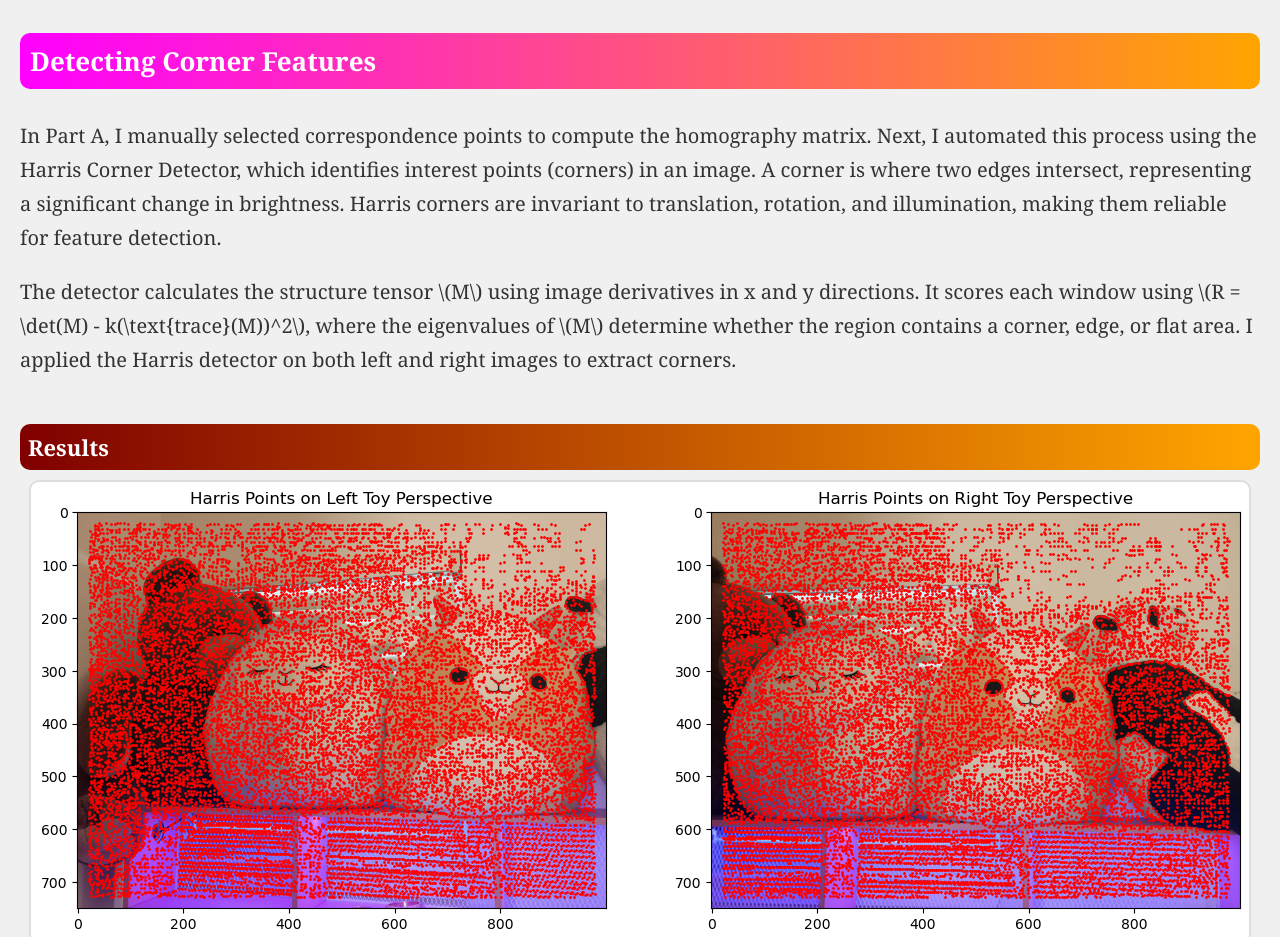
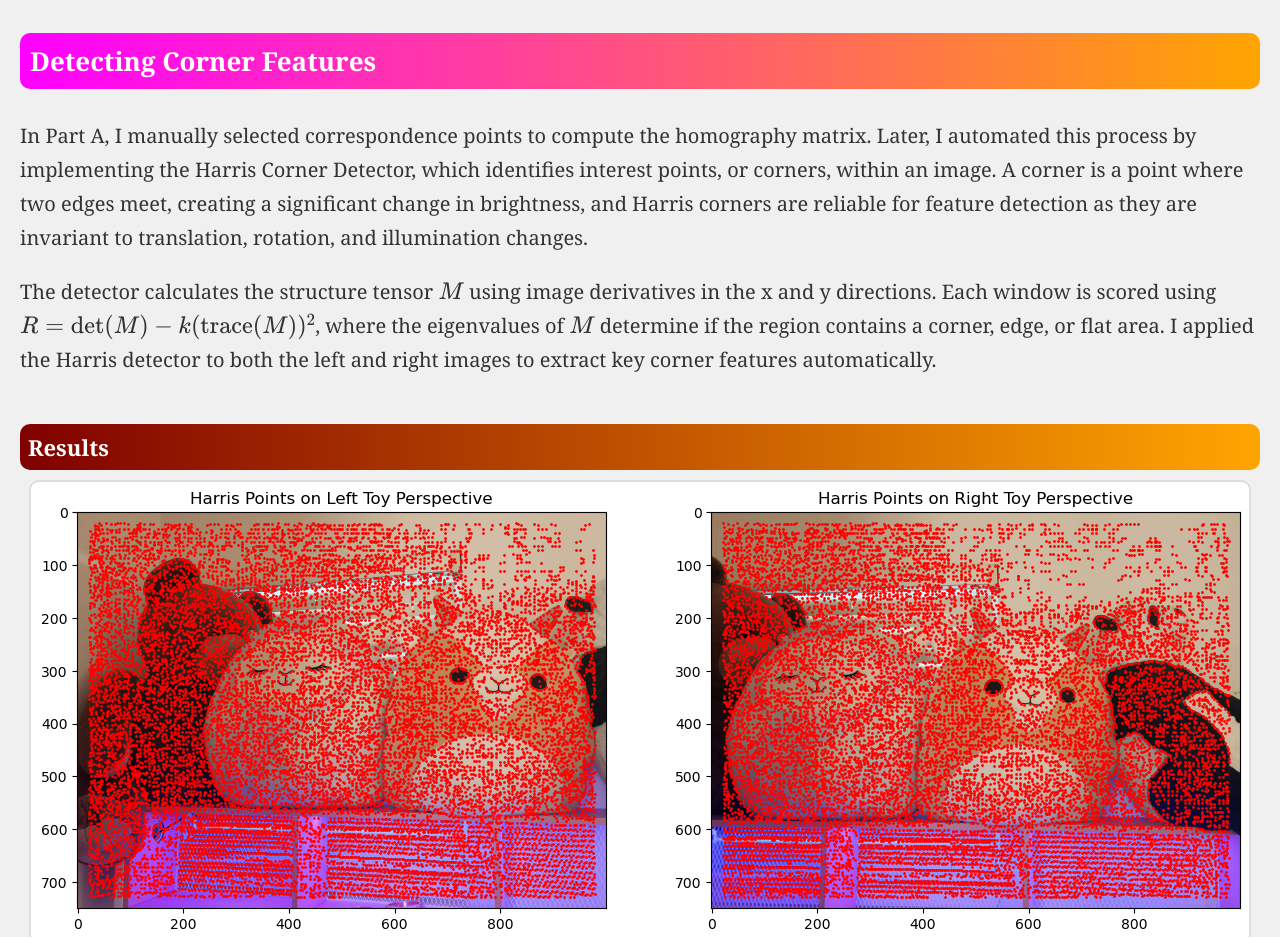
Before and after one commit to ejha01/ejha01.github.io, a plain HTML site: page 4/index.html in a window 1280 px wide. Shown: the part 6102-7039 px from the top of the page. Drawn offline with nearby package versions, Linux system fonts and the light colour scheme; files whose address does not match are found by name.

Commit message:
Update index.html

```diff
--- a/4/index.html
+++ b/4/index.html
@@ -3,6 +3,7 @@
 <head>
     <meta charset="UTF-8">
     <meta name="viewport" content="width=device-width, initial-scale=1.0">
+    <script type="text/javascript" src="https://cdn.jsdelivr.net/npm/mathjax@3/es5/tex-mml-chtml.js"></script>
     <title>CS 180 Project 4 - Image Warping and Mosaicing by Eshani Jha</title>
     <style>
         body {
@@ -191,12 +192,12 @@
     <div>
         <h2 class="section-heading">Detecting Corner Features</h2>
         <div class="content">
-            <p>In Part A, I manually selected correspondence points to compute the homography matrix. Next, I automated this process using the Harris Corner Detector,
-                which identifies interest points (corners) in an image. A corner is where two edges intersect, representing a significant change in brightness. Harris corners are
-                invariant to translation, rotation, and illumination, making them reliable for feature detection.</p>
-            <p>The detector calculates the structure tensor \(M\) using image derivatives in x and y directions. It scores each window using \(R = \det(M) - k(\text{trace}(M))^2\),
-                where the eigenvalues of \(M\) determine whether the region contains a corner, edge, or flat area. I applied the Harris detector on both left and right images to extract
-                corners.</p>
+           <p> In Part A, I manually selected correspondence points to compute the homography matrix. Later, I automated this process by implementing the Harris Corner Detector,
+               which identifies interest points, or corners, within an image. A corner is a point where two edges meet, creating a significant change in brightness, and Harris corners
+               are reliable for feature detection as they are invariant to translation, rotation, and illumination changes.</p>
+            <p> The detector calculates the structure tensor \( M \) using image derivatives in the x and y directions. Each window is scored using \( R = \det(M) - k(\text{trace}(M))^2 \),
+                where the eigenvalues of \( M \) determine if the region contains a corner, edge, or flat area. I applied the Harris detector to both the left and right images to extract
+                key corner features automatically.</p>
         </div>
 
         <h3 class="subsection-heading">Results</h3>
@@ -265,7 +266,7 @@
               warped image with the target image. Finally, both images were stitched together within the mosaic by placing them at their computed positions in the combined frame.</p>
             <p>I applied this process to create a mosaic of stuffed animals (real-world example) and used blending techniques to eliminate sharp edges. I also experimented with Dota 2
               screenshots to explore how parts of a video game map look on a larger scale, as the in-game view is limited. I tested the process on different landscapes, including the
-              “lane,” which contains mostly similar textures, and the “river,” which has intricate water details.</p>
+              “lane,” which contains mostly similar textures, and the “trees,” which has intricate leaf details.</p>
         </div>
 
         <h3 class="subsection-heading">Real-Life Results</h3>
@@ -283,8 +284,9 @@
 
         <h3 class="subsection-heading">Game Results (Trees)</h3>
         <div class="content">
-            <p>Here are my manually and automatically stitched results side by side.</p>
-            <img src="compare_creep.png" alt="River">
+            <p>Here are my manually and automatically stitched results side by side. It appears that the automatic sticthing performed better. The shadow artifact visible at the bottom edge of the
+                manually stitched image is not present in the automaically stitched image.</p>
+            <img src="compare_creep.png" alt="Tree">
         </div>
     </div>
 
```
